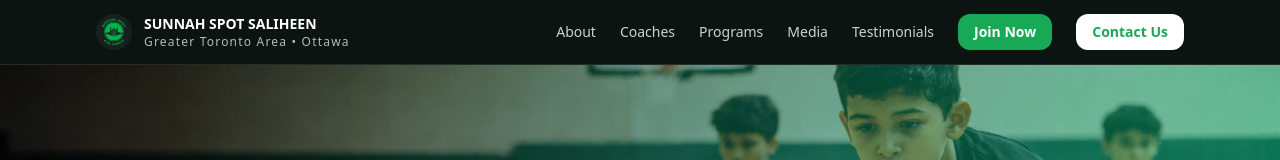
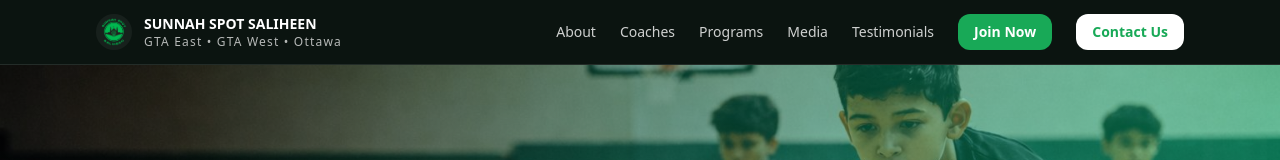
Before and after one commit to yunusao/sunnah-spot, a Next.js app: page / in a window 1280 px wide. Shown: the top 160 px of the page. Built offline with nearby package versions, Linux system fonts and the light colour scheme.

Commit message:
minor change

```diff
--- a/components/Navbar.tsx
+++ b/components/Navbar.tsx
@@ -28,7 +28,7 @@ export default function Navbar() {
               SUNNAH SPOT SALIHEEN
             </div>
             <div className="text-xs tracking-widest text-white/70">
-              Greater Toronto Area • Ottawa
+              GTA East • GTA West • Ottawa
             </div>
           </div>
         </Link>
```
